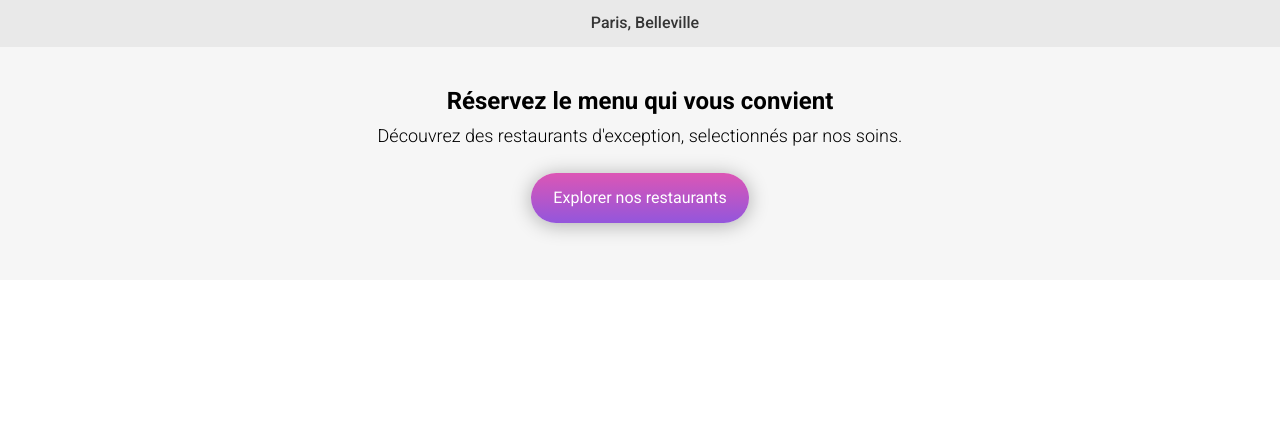
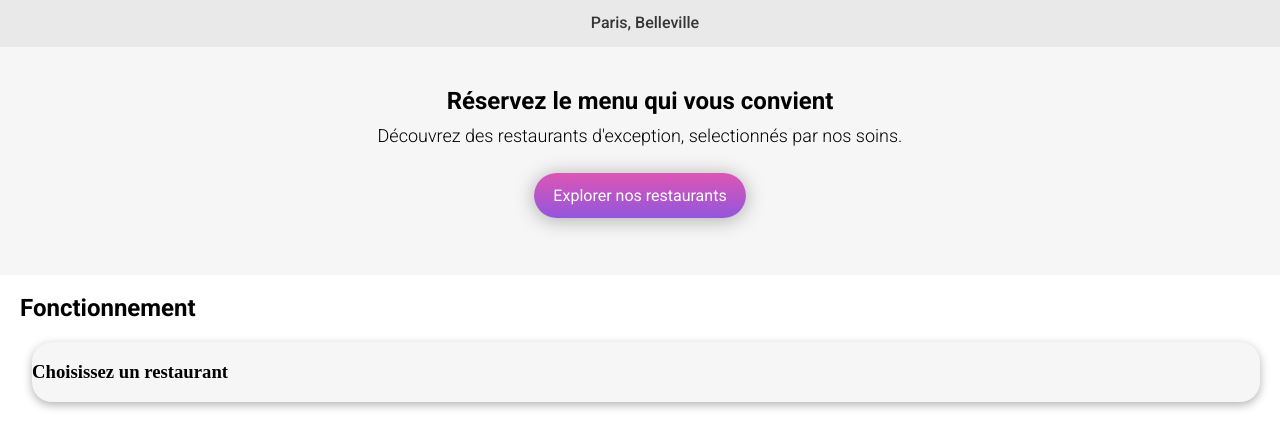
Before and after one commit to Franswa56/4eme-Projet, a plain HTML site: page index.html in a window 1280 px wide. Shown: the part 59-506 px from the top of the page. Drawn offline with Linux system fonts and the light colour scheme; some icons are missing; a web font is replaced by a local one.

Commit message:
debut du projet

```diff
--- a/SASS/styles.scss
+++ b/SASS/styles.scss
@@ -1,9 +1,38 @@
 @import url(https://fonts.googleapis.com/css?family=Roboto:400,500,400italic,500italic,700,700italic,300,300italic);
 
-/* Les Variables*/
+
 
 $main-color:#F6F6F6;
 $second-color: #9356DC;
+@mixin bold-title {
+    font-family: 'Roboto', sans-serif;
+    font-size: 24px;
+    font-weight: 700;
+}
+@mixin button {
+    display: flex;
+    justify-content: center;
+    align-items: center;
+    border-radius: 25px;
+    background: linear-gradient(0deg, $second-color, adjust-hue($second-color, 50));
+    box-shadow: 0px 2px 20px rgba(0, 0, 0, 0.3);
+}
+@mixin button-title {
+    color: white;
+        font-family: 'Roboto', sans-serif;
+        font-size: 16px;
+        font-weight: 400;
+        text-align: center;
+        margin: 0px;
+        padding: 13px 19px;
+        text-decoration:none;
+    }
+@mixin card-style {
+        border-radius: 20px;
+        background-color: #F6F6F6;
+        box-shadow: 0px 3px 10px rgba(0, 0, 0, 0.3);
+}
+
 
 body {
     width: 100%;
@@ -54,13 +83,12 @@ body {
     flex-direction: column;
     background-color: $main-color;
     align-items: center;
+    padding-bottom: 57px;
     &__title {
-        font-family: 'Roboto', sans-serif;
-        font-size: 24px;
+        @include bold-title;
         text-align: center;
         padding: 39.5px 50px 10px 50px;
         margin: 0px;
-        font-weight: 700;
     }
     a {
         text-decoration: none;
@@ -76,23 +104,26 @@ body {
 }
 
 .button {
-    display: flex;
-    justify-content: center;
-    align-items: center;
-    width: 218px;
-    height: 50px;
-    background-color: pink;
-    border-radius: 25px;
-    background: linear-gradient(0deg, $second-color, adjust-hue($second-color, 50));
-    margin-bottom: 57px;
-    box-shadow: 0px 2px 20px rgba(0, 0, 0, 0.3);
+   @include button;
     &__title {
-        color: white;
-        font-family: 'Roboto', sans-serif;
-        font-size: 16px;
-        font-weight: 400;
-        text-align: center;
-        padding: 10px 20px;
-        text-decoration:none;
+        @include button-title;
     }
 }
+
+.fonctionnement {
+    padding-left: 20px;
+    padding-right: 20px;
+    &__title {
+        @include bold-title;
+    }
+    &__container {
+        display: flex;
+        flex-direction: column;
+    }
+    &__card {
+        margin-left: 12px;
+        @include card-style;
+    }
+
+
+}
--- a/index.html
+++ b/index.html
@@ -24,10 +24,19 @@
       <section class="reservation">
         <h2 class="reservation__title">Réservez le menu qui vous convient</h2>
         <p class="reservation__content">Découvrez des restaurants d'exception, selectionnés par nos soins.</p>
-        <a href="#">
+         <a href="#" class="button__link">
           <div class="button">
             <h3 class="button__title">Explorer nos restaurants</h3>
           </div>
+         </a>
+      </section>
+      <section class="fonctionnement">
+        <h2 class="fonctionnement__title">Fonctionnement</h2>
+        <div class="fonctionnement__container">
+          <div class="fonctionnement__card">
+            <h3>Choisissez un restaurant</h3>
+          </div>
+        </div>
       </section>
     </main>
 </body>
```
Also changed, not shown: assets/styles.css, 1 other file.
